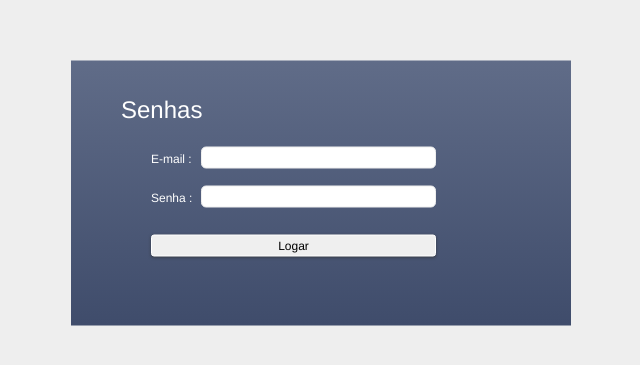
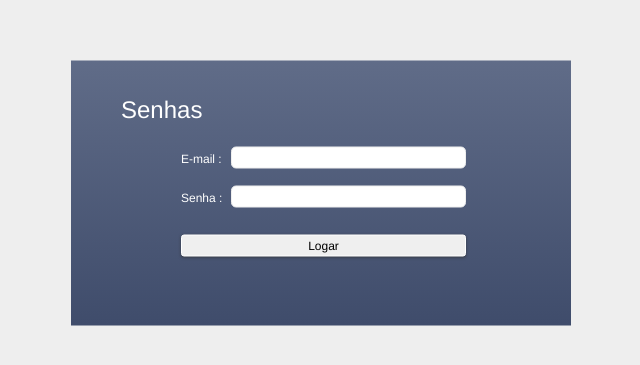
Before and after one commit to johanpedroo/password-manager, a website: page public/index.html in a window 1280 px wide. Shown: the part 127-492 px from the top of the page, without its empty margins (319-959 px from the left). Drawn offline with Linux system fonts and the light colour scheme.

Commit message:
centralizando o login

```diff
--- a/public/stylesheets/style.css
+++ b/public/stylesheets/style.css
@@ -47,7 +47,7 @@ h3 {
 
 .TextLoginField{
 	margin-top: 20px;
-	padding-left: 80px;
+  margin-left: 110px;
 	color: #FFFFFF;
 }
 
```
